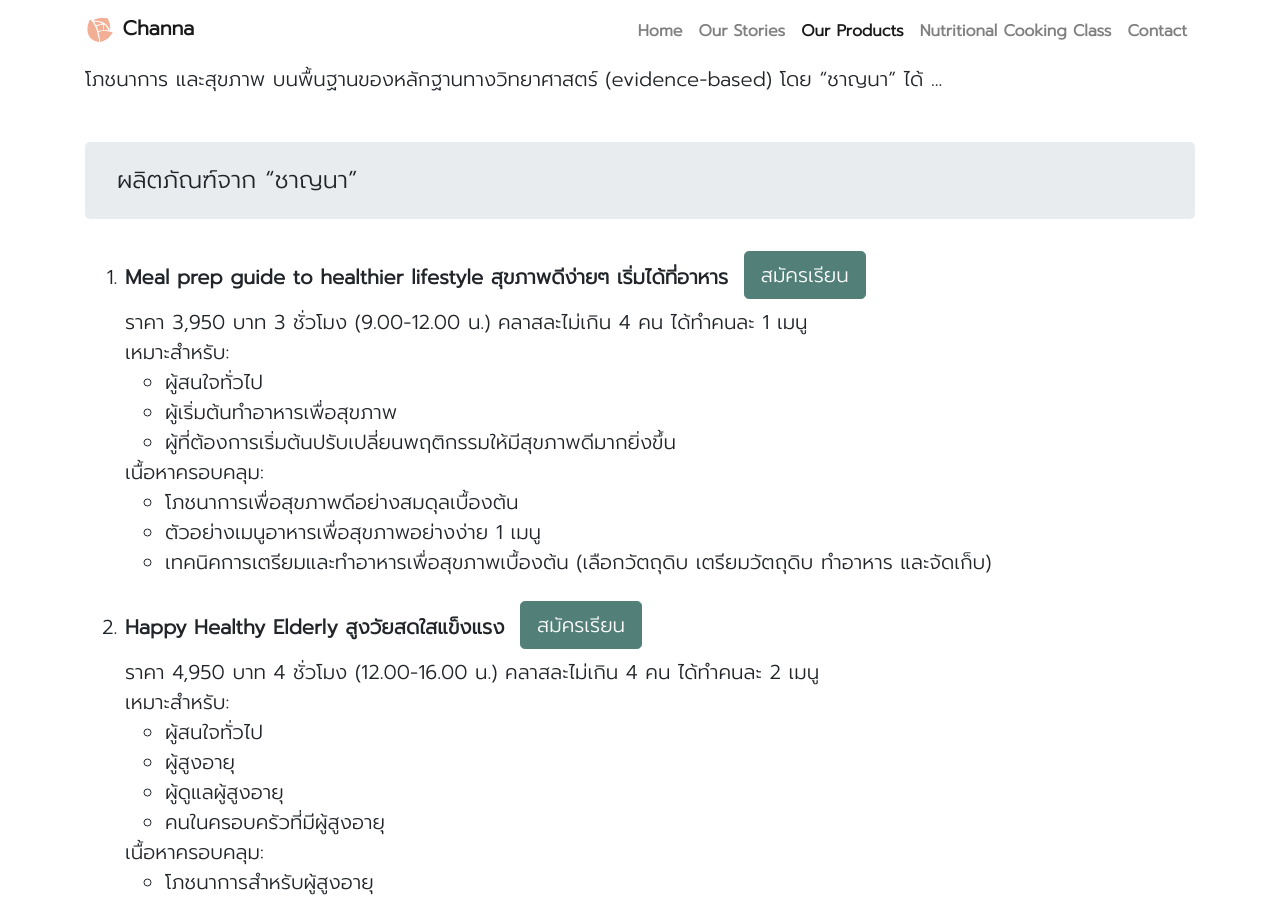
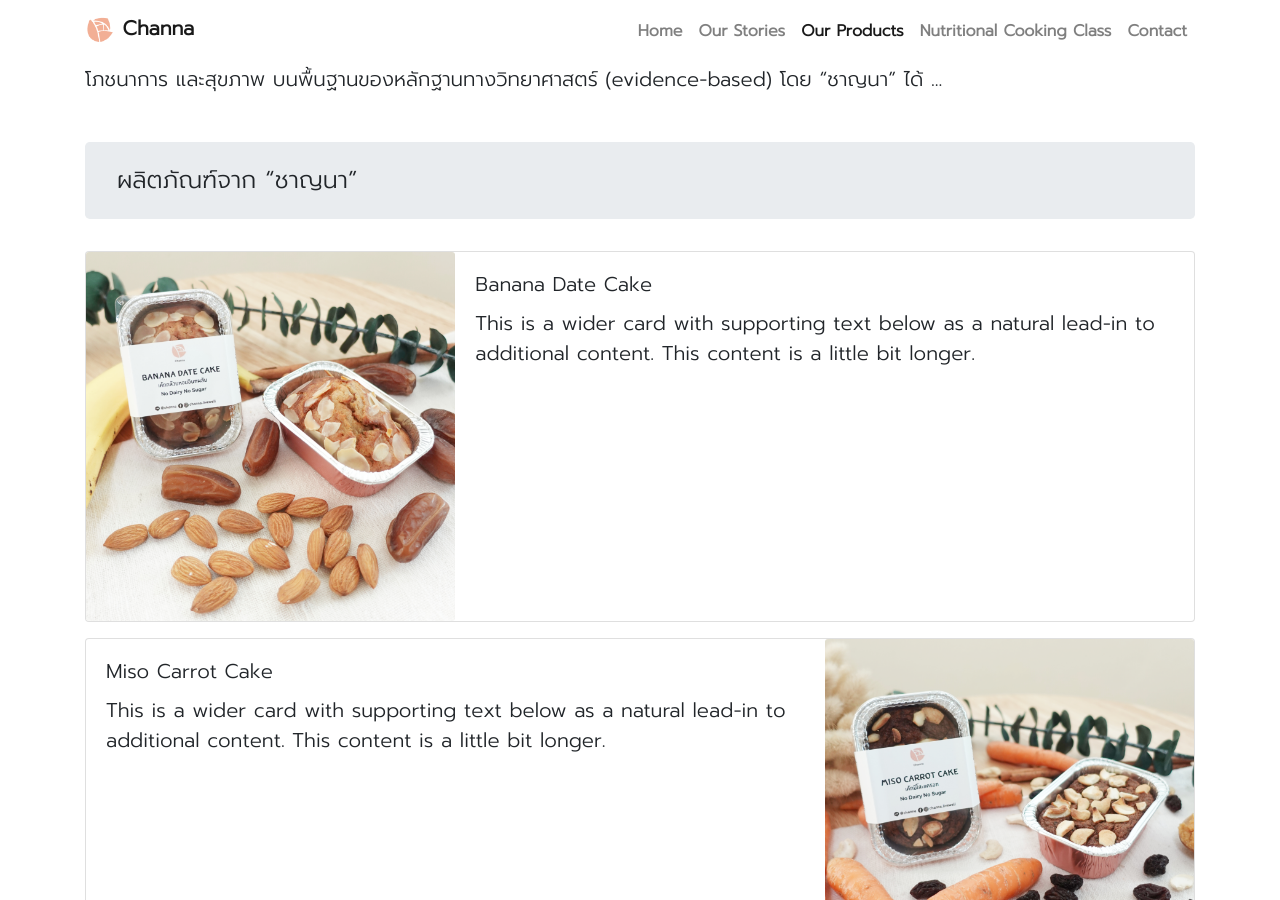
Before and after one commit to channalivewell/channalivewell.github.io, a Jekyll site: the page built from product.html, in a window 1280 px wide and 900 px high, scrolled down 1160 px. Built offline with Jekyll 4.4.1, drawn with Linux system fonts in a browser that asks for light colours; nearby versions of some CDN libraries; some of the changed text lies outside the part shown.

Commit message:
add product cards

```diff
--- a/product.html
+++ b/product.html
@@ -40,66 +40,38 @@ canonical_url: /product/
     </p>
 
     <h4 id="product-offering" class="jumbotron py-4">ผลิตภัณฑ์จาก “ชาญนา”</h4>
-    <ol>
-        <li class="my-4">
-            <span class="font-weight-bold">Meal prep guide to healthier lifestyle สุขภาพดีง่ายๆ เริ่มได้ที่อาหาร</span>
-            <a href="{{ site.form.class }}" target="_blank" class="btn btn-primary btn-lg mx-2 mb-2" role="button">สมัครเรียน</a>
-            <br>
-            ราคา 3,950 บาท 3 ชั่วโมง (9.00-12.00 น.) คลาสละไม่เกิน 4 คน ได้ทำคนละ 1 เมนู
-            <br>
-            เหมาะสำหรับ:
-            <ul>
-                <li>ผู้สนใจทั่วไป</li>
-                <li>ผู้เริ่มต้นทำอาหารเพื่อสุขภาพ</li>
-                <li>ผู้ที่ต้องการเริ่มต้นปรับเปลี่ยนพฤติกรรมให้มีสุขภาพดีมากยิ่งขึ้น</li>
-            </ul>
-            เนื้อหาครอบคลุม:
-            <ul>
-                <li>โภชนาการเพื่อสุขภาพดีอย่างสมดุลเบื้องต้น</li>
-                <li>ตัวอย่างเมนูอาหารเพื่อสุขภาพอย่างง่าย 1 เมนู</li>
-                <li>เทคนิคการเตรียมและทำอาหารเพื่อสุขภาพเบื้องต้น (เลือกวัตถุดิบ เตรียมวัตถุดิบ ทำอาหาร และจัดเก็บ)</li>
-            </ul>
-        </li>
-        <li class="my-4">
-            <span class="font-weight-bold">Happy Healthy Elderly สูงวัยสดใสแข็งแรง</span>
-            <a href="{{ site.form.class }}" target="_blank" class="btn btn-primary btn-lg mx-2 mb-2" role="button">สมัครเรียน</a>
-            <br>
-            ราคา 4,950 บาท 4 ชั่วโมง (12.00-16.00 น.) คลาสละไม่เกิน 4 คน ได้ทำคนละ 2 เมนู
-            <br>
-            เหมาะสำหรับ:
-            <ul>
-                <li>ผู้สนใจทั่วไป</li>
-                <li>ผู้สูงอายุ</li>
-                <li>ผู้ดูแลผู้สูงอายุ</li>
-                <li>คนในครอบครัวที่มีผู้สูงอายุ</li>
-            </ul>
-            เนื้อหาครอบคลุม:
-            <ul>
-                <li>โภชนาการสำหรับผู้สูงอายุ</li>
-                <li>ไลฟ์สไตล์ที่เหมาะสำหรับผู้สูงอายุแบบองค์รวม</li>
-                <li>ตัวอย่างเมนูอาหารผู้สูงอายุ 2 เมนู</li>
-                <li>เทคนิคการทำอาหารผู้สูงอายุ</li>
-            </ul>
-        </li>
-        <li class="my-4">
-            <span class="font-weight-bold">Let's fight cancer อยู่ยังไง ห่างไกลมะเร็ง</span>
-            <a href="{{ site.form.class }}" target="_blank" class="btn btn-primary btn-lg mx-2 mb-2" role="button">สมัครเรียน</a>
-            <br>
-            ราคา 4,950 บาท 4 ชั่วโมง (12.00-16.00 น.) คลาสละไม่เกิน 4 คน ได้ทำคนละ 2 เมนู
-            <br>
-            เหมาะสำหรับ:
-            <ul>
-                <li>ผู้สนใจทั่วไป</li>
-                <li>ผู้ที่ต้องการลดความเสี่ยงของการเกิดมะเร็ง</li>
-            </ul>
-            เนื้อหาครอบคลุม:
-            <ul>
-                <li>อาหารต้านมะเร็ง</li>
-                <li>พฤติกรรมลดความเสี่ยงมะเร็ง</li>
-                <li>ตัวอย่างเมนูอาหารต้านมะเร็ง 2 เมนู</li>
-                <li>เทคนิคการทำอาหารต้านมะเร็ง</li>
-            </ul>
-        </li>
-    </ol>
+    <div class="card mb-3">
+        <div class="row no-gutters">
+            <div class="col-lg-8 col-md-6 order-md-2">
+                <div class="card-body">
+                    <h5 class="card-title">Banana Date Cake</h5>
+                    <p class="card-text">
+                        This is a wider card with supporting text below as a natural lead-in to additional
+                        content. This content is a little bit longer.
+                    </p>
+                </div>
+            </div>
+            <div class="col-lg-4 col-md-6 order-md-1">
+                <img src="/static/img/product_01.png" class="card-img" alt="Banana Date Cake">
+            </div>
+
+        </div>
+    </div>
+    <div class="card mb-3">
+        <div class="row no-gutters">
+            <div class="col-lg-8 col-md-6 order-md-1">
+                <div class="card-body">
+                    <h5 class="card-title">Miso Carrot Cake</h5>
+                    <p class="card-text">
+                        This is a wider card with supporting text below as a natural lead-in to additional
+                        content. This content is a little bit longer.
+                    </p>
+                </div>
+            </div>
+            <div class="col-lg-4 col-md-6 order-md-2">
+                <img src="/static/img/product_02.png" class="card-img" alt="Miso Carrot Cake">
+            </div>
+        </div>
+    </div>
 
 </section>
```
